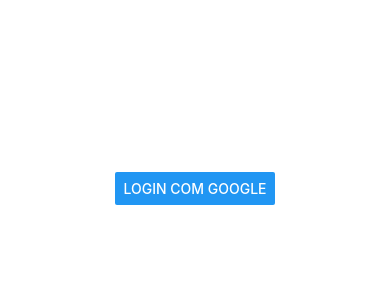
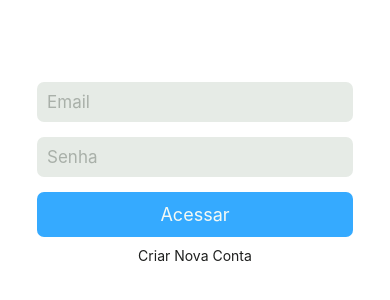
Before and after one commit to judsonkerller/monitor-sinais-vitais, a React Native app: screen / in a window 390 px wide. Shown: the part 234-534 px from the top of the page. Built offline with nearby package versions, Linux system fonts and the light colour scheme.

Commit message:
tela de login segunda versao

```diff
--- a/App.js
+++ b/App.js
@@ -1,24 +1,87 @@
 import React from 'react';
 import { StatusBar } from 'expo-status-bar';
-import { StyleSheet, Text, View } from 'react-native';
+import { StyleSheet, Text, View, KeyboardAvoidingView, TextInput, TouchableOpacity } from 'react-native';
 import Cadastro from './src/screens/cadastro';
 import LoginScreen from './src/screens/Login';
 
 export default function App() {
 
   return (
-    <View style={styles.container}>
-      <LoginScreen />
-      <StatusBar style="auto" />
-    </View>
+    <KeyboardAvoidingView style={styles.background}>
+      <View style={styles.container}>
+        <TextInput
+        style={styles.input}
+        placeholder='Email'
+        autoCorrect={false}
+        onChangeText={()=> {}}
+        />
+
+        <TextInput
+        style={styles.input}
+        placeholder='Senha'
+        autoCorrect={false}
+        onChangeText={()=> {}}
+        />
+
+        <TouchableOpacity style={styles.btnAcessar}>
+          <Text style={styles.acessarText}>Acessar</Text>
+
+        </TouchableOpacity>
+
+        <TouchableOpacity style={styles.btnNovaConta}>
+          <Text style={styles.novaContaText}>Criar Nova Conta</Text>
+        </TouchableOpacity>
+
+        {/* <LoginScreen />
+        <StatusBar style="auto" /> */}
+      </View>
+    </KeyboardAvoidingView>
   );
 }
 
+
 const styles = StyleSheet.create({
+  background: {
+    flex: 1,
+    backgroundColor: '#fff',
+    alignItems: 'center',
+    justifyContent: 'center',
+  },
   container: {
     flex: 1,
     backgroundColor: '#fff',
     alignItems: 'center',
     justifyContent: 'center',
+    width: '90%',
+    paddingBottom: 30,
   },
+  input:{
+    backgroundColor: '#e6ebe6',
+    width: '90%',
+    marginBottom: 15,
+    color: '#a9b0a9',
+    fontSize: 17,
+    borderRadius: 7,
+    padding: 10,
+  },
+  btnAcessar:{
+    backgroundColor: '#35AAFF',
+    width: '90%',
+    height: 45,
+    alignItems: 'center',
+    justifyContent: 'center',
+    borderRadius: 7,
+  },
+  acessarText:{
+    color: '#f5faf5',
+    fontSize: 18,
+  },
+  btnNovaConta:{
+    marginTop: 10,
+  },
+  novaContaText:{
+    color:'#1e1f1e',
+  }
+
+
 });
```
Also changed, not shown: 1 other file (tests, documents, lock files or other folders).
